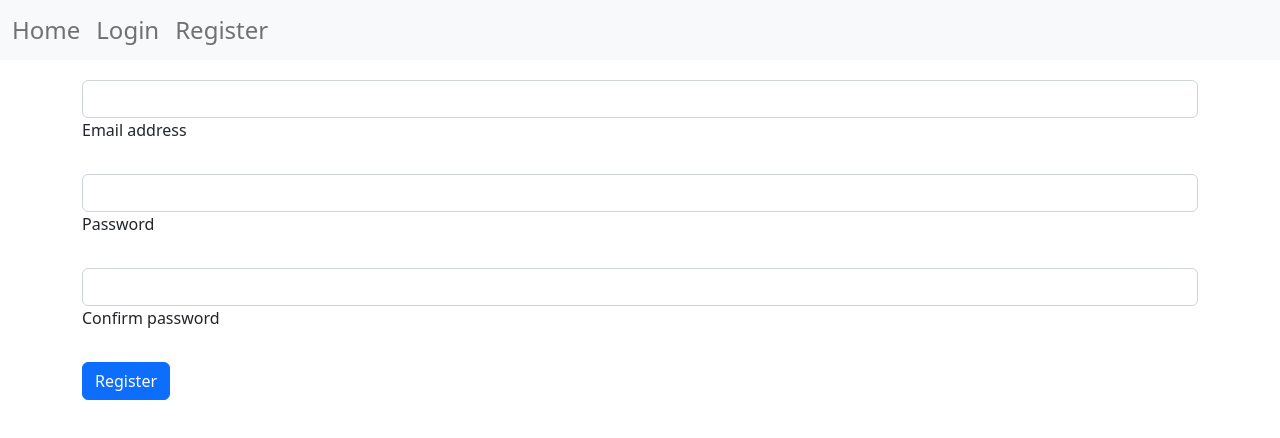
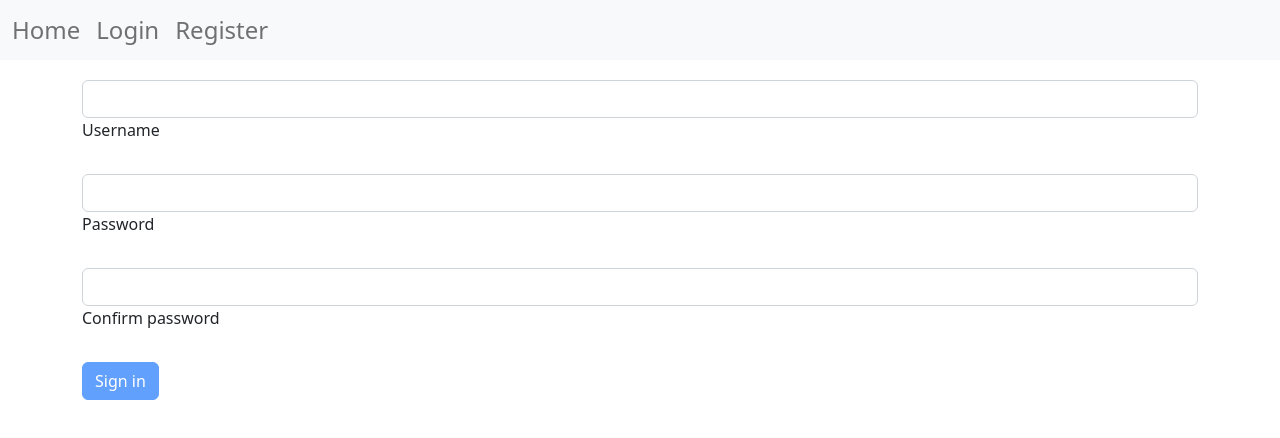
Before and after one commit to ahmedmahovac/TuristickeAtrakcijeFrontend, an Angular app: page /register in a window 1280 px wide. Shown: the top 438 px of the page. Built offline with nearby package versions, Linux system fonts and the light colour scheme.

Commit message:
implement login and registration, incl validation

```diff
--- a/src/app/app.module.ts
+++ b/src/app/app.module.ts
@@ -11,6 +11,7 @@ import { SearchRateAttractionsComponent } from './search-rate-attractions/search
 import { AttractionsContainerComponent } from './attractions-container/attractions-container.component';
 import { AttractionCardComponent } from './attraction-card/attraction-card.component';
 import { HttpClientModule } from '@angular/common/http';
+import { ReactiveFormsModule } from '@angular/forms';
 
 @NgModule({
   declarations: [
@@ -26,7 +27,8 @@ import { HttpClientModule } from '@angular/common/http';
     BrowserModule,
     AppRoutingModule,
     NgbModule,
-    HttpClientModule
+    HttpClientModule,
+    ReactiveFormsModule
   ],
   providers: [],
   bootstrap: [AppComponent]
--- a/src/app/login/login.component.html
+++ b/src/app/login/login.component.html
@@ -1,15 +1,19 @@
-<form class="container-sm ">
+<form class="container-sm " [formGroup]="form">
 
     <div class="form-outline mb-4 ">
-      <input type="email" id="formEmail" class="form-control" />
-      <label class="form-label" for="formEmail">Email address</label>
+      <input type="text" id="formUsername" class="form-control" formControlName="username"/>
+      <label class="form-label" for="formUsername">Username</label>
+      <div><p  *ngIf="form.get('username')?.dirty && form.get('username')?.invalid" class="alert alert-danger">Username is required</p></div>
     </div>
 
     <div class="form-outline mb-4">
-      <input type="password" id="formPw" class="form-control " />
+      <input type="password" id="formPw" class="form-control " formControlName="password"/>
       <label class="form-label" for="formPw">Password</label>
+      <div><p  *ngIf="form.get('password')?.dirty && form.get('password')?.invalid" class="alert alert-danger">Password is required</p></div>
     </div>
 
-    <button type="button" class="btn btn-primary  mb-4">Sign in</button>
+    <button [disabled]="form.invalid" (click)="handleLoginFormSubmit()" type="button" class="btn btn-primary  mb-4">Sign in</button>
+
+    <div><p  *ngIf="loginInvalid" class="alert alert-danger">Login invalid. Try again.</p></div>
 
   </form>
--- a/src/app/login/login.component.ts
+++ b/src/app/login/login.component.ts
@@ -1,4 +1,6 @@
 import { Component } from '@angular/core';
+import { FormControl, FormGroup, Validators } from '@angular/forms';
+import { AuthService } from 'src/services/auth.service';
 
 @Component({
   selector: 'app-login',
@@ -7,4 +9,26 @@ import { Component } from '@angular/core';
 })
 export class LoginComponent {
 
+  constructor(private authService: AuthService){
+
+  }
+
+  form = new FormGroup({
+    username: new FormControl("",  [Validators.required]),
+    password: new FormControl("", [Validators.required])
+  });
+
+  loginInvalid: boolean = false;
+
+  handleLoginFormSubmit(){
+    console.log("saljem login zahtjev");
+    this.loginInvalid=false;
+    this.authService.login(this.form.value).then(response=>{
+      console.log(response);
+    }).catch(err=>{
+      console.log(err);
+      this.loginInvalid=true;
+    });
+  }
+
 }
--- a/src/app/register/register.component.html
+++ b/src/app/register/register.component.html
@@ -1,21 +1,25 @@
-<form class="container-sm ">
-
-    <div class="form-outline mb-4 ">
-      <input type="email" id="formEmail" class="form-control" />
-      <label class="form-label" for="formEmail">Email address</label>
-    </div>
+<form class="container-sm" [formGroup]="form">
 
     <div class="form-outline mb-4">
-      <input type="password" id="formPw" class="form-control " />
-      <label class="form-label" for="formPw">Password</label>
+      <input type="text" id="formUsername" class="form-control" formControlName="username"/>
+      <label class="form-label" for="formUsername">Username</label>
+      <div><p  *ngIf="form.get('username')?.dirty && form.get('username')?.invalid" class="alert alert-danger">Username must contain at least 5 characters</p></div>
     </div>
 
 
     <div class="form-outline mb-4">
-        <input type="password" id="formConfirmPw" class="form-control " />
+      <input type="password" id="formPw" class="form-control" formControlName="password" (input)="onPasswordChange()"/>
+      <label class="form-label" for="formPw">Password</label>
+      <div><p  *ngIf="form.get('password')?.dirty && form.get('password')?.invalid" class="alert alert-danger">Password must contain at least 5 characters</p></div>
+    </div>
+
+
+    <div class="form-outline mb-4">
+        <input type="password" id="formConfirmPw" class="form-control" formControlName="confirmPassword" (input)="onPasswordChange()"/>
         <label class="form-label" for="formConfirmPw">Confirm password</label>
+        <div><p  *ngIf="form.get('confirmPassword')?.dirty && form.get('confirmPassword')?.invalid" class="alert alert-danger" >Passwords do not match</p></div>
       </div>
 
-    <button type="button" class="btn btn-primary  mb-4">Register</button>
+    <button [disabled]="form.invalid" type="button" class="btn btn-primary  mb-4" (click)="handleRegisterFormSubmit()">Sign in</button>
 
   </form>
--- a/src/app/register/register.component.ts
+++ b/src/app/register/register.component.ts
@@ -1,4 +1,6 @@
 import { Component } from '@angular/core';
+import { FormControl, FormGroup, Validators } from '@angular/forms';
+import { AuthService } from 'src/services/auth.service';
 
 @Component({
   selector: 'app-register',
@@ -7,4 +9,32 @@ import { Component } from '@angular/core';
 })
 export class RegisterComponent {
 
+  constructor(private authService: AuthService){
+
+  }
+
+  form = new FormGroup({
+    username: new FormControl("",  [Validators.required, Validators.minLength(5)]),
+    password: new FormControl("", [Validators.required, Validators.minLength(5)]),
+    confirmPassword: new FormControl("", [Validators.required])
+  });
+
+  onPasswordChange() {
+    if (this.form.get("confirmPassword")?.value == this.form.get("password")?.value) {
+      this.form.get("confirmPassword")?.setErrors(null);
+    } else {
+      this.form.get("confirmPassword")?.setErrors({ mismatch: true });
+    }
+  }
+
+  handleRegisterFormSubmit(){
+    console.log("register request sent");
+    this.authService.register(this.form.value).then((result)=>{
+      console.log(result);
+    }).catch(err=>{
+      console.log(err);
+    });
+  }
+
+
 }
--- /dev/null
+++ b/src/services/auth.service.ts
@@ -0,0 +1,26 @@
+import { HttpClient } from '@angular/common/http';
+import { Injectable } from '@angular/core';
+import { firstValueFrom } from 'rxjs';
+
+@Injectable({
+  providedIn: 'root'
+})
+export class AuthService {
+
+  constructor(private http: HttpClient) { }
+
+
+  register(body: any): Promise<any>{
+    return firstValueFrom(
+      this.http.post("http://localhost:8080/api/auth/register", body)
+      );
+  }
+
+  login(body: any): Promise<any>{
+    return firstValueFrom(
+      this.http.post("http://localhost:8080/api/auth/login", body)
+      );
+  }
+
+
+}
```
Also changed, not shown: 1 other file (tests, documents, lock files or other folders).
